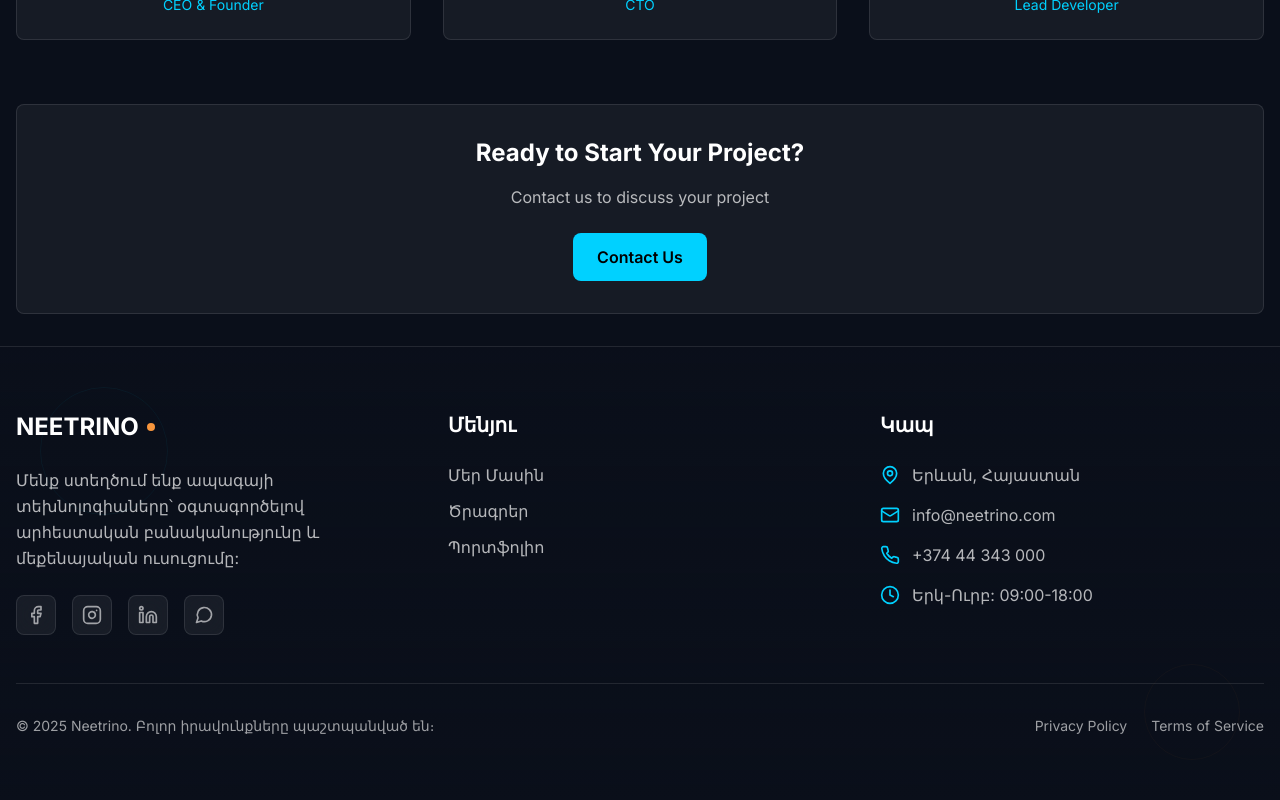
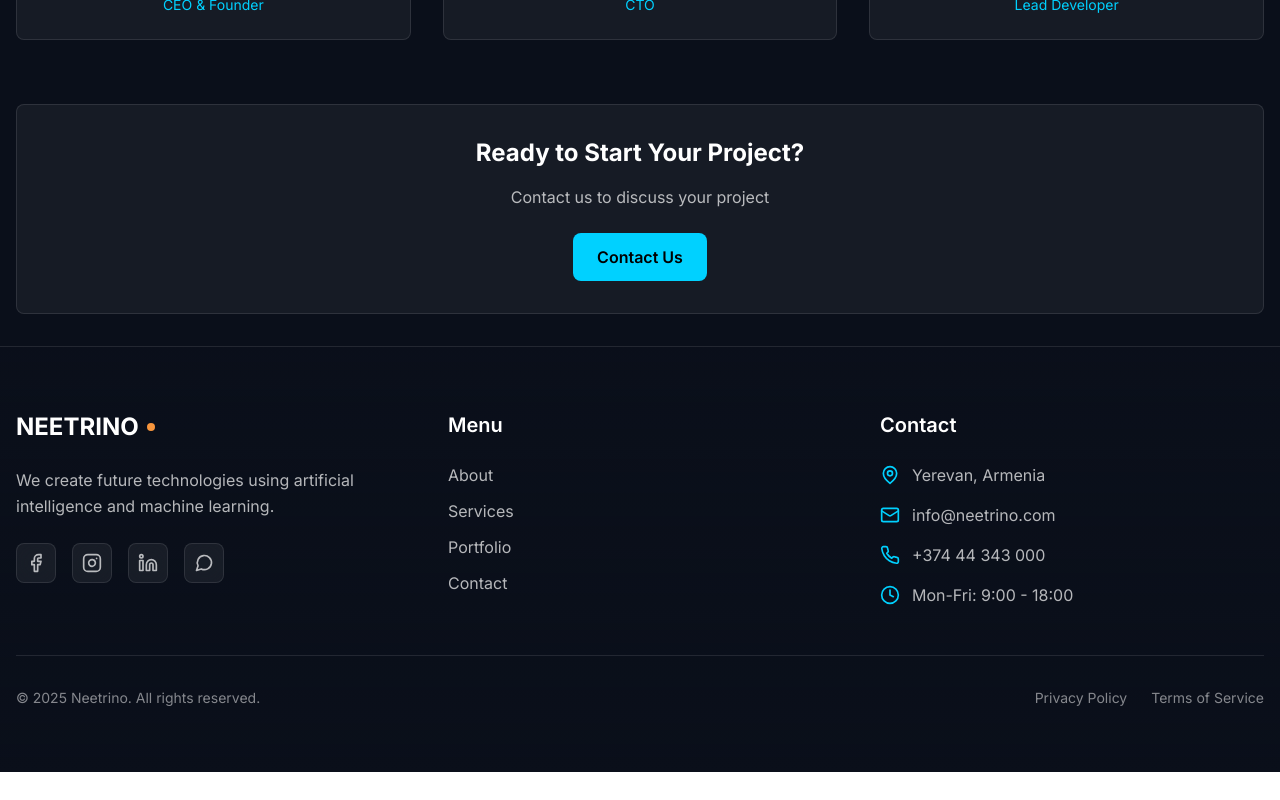
Before and after one commit to kargabrielyan/neetrino_platform, a Next.js app in the folder apps/web/: page /about in a window 1280 px wide. Shown: the part 1162-1962 px from the top of the page. After the commit the page ends 1934 px from the top, so only its background shows below. Built offline with nearby package versions, Linux system fonts and the light colour scheme.

Commit message:
Полностью удалена многоязычность - оставлен только английский язык во всех компонентах и страницах

```diff
--- a/apps/web/app/about/page.tsx
+++ b/apps/web/app/about/page.tsx
@@ -1,13 +1,11 @@
 'use client';
 
 import { useState } from 'react';
-import { type Locale } from '../../lib/i18n';
 import Navbar from '../../components/Navbar';
 import Footer from '../../components/Footer';
 import { Users, Target, Award, Lightbulb } from 'lucide-react';
 
 export default function About() {
-  const [locale, setLocale] = useState<Locale>('hy');
 
   const team = [
     {
@@ -52,7 +50,7 @@
 
   return (
     <main className="min-h-screen bg-bg">
-      <Navbar locale={locale} onLocaleChange={setLocale} />
+      <Navbar />
 
       <div className="container mx-auto px-4 py-8 pt-24">
         {/* Заголовок */}
@@ -157,7 +155,7 @@
         </section>
       </div>
 
-      <Footer locale={locale} />
+      <Footer />
     </main>
   );
 }
--- a/apps/web/app/admin/page.tsx
+++ b/apps/web/app/admin/page.tsx
@@ -1,7 +1,6 @@
 'use client';
 
 import { useState } from 'react';
-import { type Locale } from '../../lib/i18n';
 import Navbar from '../../components/Navbar';
 import Footer from '../../components/Footer';
 import {
@@ -16,7 +15,6 @@
 } from 'lucide-react';
 
 export default function Admin() {
-  const [locale, setLocale] = useState<Locale>('en');
   const [activeTab, setActiveTab] = useState('demos');
 
   const tabs = [
@@ -55,7 +53,7 @@
 
   return (
     <main className="min-h-screen bg-bg">
-      <Navbar locale={locale} onLocaleChange={setLocale} />
+      <Navbar />
 
       <div className="container mx-auto px-4 py-8">
         {/* Header */}
@@ -204,7 +202,7 @@
         )}
       </div>
 
-      <Footer locale={locale} />
+      <Footer />
     </main>
   );
 }
--- a/apps/web/app/blog/page.tsx
+++ b/apps/web/app/blog/page.tsx
@@ -1,13 +1,11 @@
 'use client';
 
 import { useState } from 'react';
-import { type Locale } from '../../lib/i18n';
 import Navbar from '../../components/Navbar';
 import Footer from '../../components/Footer';
 import { Calendar, User, ArrowRight, Tag } from 'lucide-react';
 
 export default function Blog() {
-  const [locale, setLocale] = useState<Locale>('hy');
 
   const posts = [
     {
@@ -49,7 +47,7 @@
 
   return (
     <main className="min-h-screen bg-bg">
-      <Navbar locale={locale} onLocaleChange={setLocale} />
+      <Navbar />
 
       <div className="container mx-auto px-4 py-8">
         {/* Заголовок */}
@@ -167,7 +165,7 @@
         </div>
       </div>
 
-      <Footer locale={locale} />
+      <Footer />
     </main>
   );
 }
--- a/apps/web/app/catalog/page.tsx
+++ b/apps/web/app/catalog/page.tsx
@@ -1,13 +1,11 @@
 'use client';
 
 import { useState } from 'react';
-import { type Locale } from '../../lib/i18n';
 import Navbar from '../../components/Navbar';
 import Footer from '../../components/Footer';
 import { Search, Filter, Grid, List } from 'lucide-react';
 
 export default function Catalog() {
-  const [locale, setLocale] = useState<Locale>('en');
   const [viewMode, setViewMode] = useState<'grid' | 'list'>('grid');
 
   // Моковые данные для демо
@@ -43,7 +41,7 @@
 
   return (
     <main className="min-h-screen bg-bg">
-      <Navbar locale={locale} onLocaleChange={setLocale} />
+      <Navbar />
 
       <div className="container mx-auto px-4 py-8">
         {/* Header */}
@@ -189,7 +187,7 @@
         </div>
       </div>
 
-      <Footer locale={locale} />
+      <Footer />
     </main>
   );
 }
--- a/apps/web/app/contact/page.tsx
+++ b/apps/web/app/contact/page.tsx
@@ -1,13 +1,11 @@
 'use client';
 
 import { useState } from 'react';
-import { type Locale } from '../../lib/i18n';
 import Navbar from '../../components/Navbar';
 import Footer from '../../components/Footer';
 import { Mail, Phone, MapPin, Clock, Send } from 'lucide-react';
 
 export default function Contact() {
-  const [locale, setLocale] = useState<Locale>('hy');
   const [formData, setFormData] = useState({
     name: '',
     email: '',
@@ -30,7 +28,7 @@
 
   return (
     <main className="min-h-screen bg-bg">
-      <Navbar locale={locale} onLocaleChange={setLocale} />
+      <Navbar />
 
       <div className="container mx-auto px-4 py-8">
         {/* Заголовок */}
@@ -218,7 +216,7 @@
         </div>
       </div>
 
-      <Footer locale={locale} />
+      <Footer />
     </main>
   );
 }
--- a/apps/web/app/portfolio/page.tsx
+++ b/apps/web/app/portfolio/page.tsx
@@ -1,13 +1,11 @@
 'use client';
 
 import { useState } from 'react';
-import { type Locale } from '../../lib/i18n';
 import Navbar from '../../components/Navbar';
 import Footer from '../../components/Footer';
 import { ExternalLink, Github, Eye } from 'lucide-react';
 
 export default function Portfolio() {
-  const [locale, setLocale] = useState<Locale>('hy');
   const [activeCategory, setActiveCategory] = useState('all');
 
   const categories = [
@@ -66,7 +64,7 @@
 
   return (
     <main className="min-h-screen bg-bg">
-      <Navbar locale={locale} onLocaleChange={setLocale} />
+      <Navbar />
 
       <div className="container mx-auto px-4 py-8">
         {/* Заголовок */}
@@ -180,7 +178,7 @@
         </div>
       </div>
 
-      <Footer locale={locale} />
+      <Footer />
     </main>
   );
 }
--- a/apps/web/app/services/page.tsx
+++ b/apps/web/app/services/page.tsx
@@ -1,7 +1,6 @@
 'use client';
 
 import { useState } from 'react';
-import { type Locale } from '../../lib/i18n';
 import Navbar from '../../components/Navbar';
 import Footer from '../../components/Footer';
 import {
@@ -16,7 +15,6 @@
 } from 'lucide-react';
 
 export default function Services() {
-  const [locale, setLocale] = useState<Locale>('en');
 
   const services = [
     {
@@ -107,7 +105,7 @@
 
   return (
     <main className="min-h-screen bg-bg">
-      <Navbar locale={locale} onLocaleChange={setLocale} />
+      <Navbar />
 
       <div className="container mx-auto px-4 py-8">
         {/* Header */}
@@ -213,7 +211,7 @@
         </div>
       </div>
 
-      <Footer locale={locale} />
+      <Footer />
     </main>
   );
 }
--- a/apps/web/components/Footer.tsx
+++ b/apps/web/components/Footer.tsx
@@ -11,11 +11,8 @@
   MapPin,
   Clock
 } from 'lucide-react';
-import { getTranslations, type Locale } from '../lib/i18n';
 
-interface FooterProps {
-  locale: Locale;
-}
+interface FooterProps {}
 
 const socialLinks = [
   { icon: Facebook, href: '#', label: 'Facebook' },
@@ -25,22 +22,20 @@
 ];
 
 const menuItems = [
-  { key: 'about', href: '#about' },
-  { key: 'team', href: '#team' },
-  { key: 'programs', href: '#programs' },
-  { key: 'portfolio', href: '#portfolio' },
+  { key: 'about', href: '/about' },
+  { key: 'services', href: '/services' },
+  { key: 'portfolio', href: '/portfolio' },
+  { key: 'contact', href: '/contact' },
 ];
 
-export default function Footer({ locale }: FooterProps) {
-  const t = getTranslations(locale);
-
+export default function Footer({}: FooterProps) {
   const containerVariants = {
     hidden: { opacity: 0 },
     visible: {
       opacity: 1,
       transition: {
         staggerChildren: 0.1,
-        delayChildren: 0.2,
+        ease: 'easeOut',
       },
     },
   };
@@ -51,7 +46,7 @@
       opacity: 1,
       y: 0,
       transition: {
-        duration: 0.6,
+        duration: 0.5,
         ease: 'easeOut',
       },
     },
@@ -67,7 +62,7 @@
           viewport={{ once: true }}
           className="grid grid-cols-1 md:grid-cols-3 gap-12"
         >
-          {/* О компании */}
+          {/* Company Info */}
           <motion.div variants={itemVariants} className="space-y-6">
             <div className="flex items-center gap-2">
               <span className="text-2xl font-bold text-white">
@@ -77,10 +72,10 @@
             </div>
 
             <p className="text-white/70 leading-relaxed">
-              Մենք ստեղծում ենք ապագայի տեխնոլոգիաները՝ օգտագործելով արհեստական բանականությունը և մեքենայական ուսուցումը:
+              We create future technologies using artificial intelligence and machine learning.
             </p>
 
-            {/* Социальные сети */}
+            {/* Social Links */}
             <div className="flex items-center gap-4">
               {socialLinks.map((social, index) => (
                 <motion.a
@@ -88,7 +83,7 @@
                   href={social.href}
                   whileHover={{ scale: 1.1, y: -2 }}
                   whileTap={{ scale: 0.95 }}
-                  className="w-10 h-10 glass rounded-lg flex items-center justify-center text-white/60 hover:text-primary transition-colors"
+                  className="w-10 h-10 glass rounded-lg flex items-center justify-center text-white/70 hover:text-primary transition-colors"
                   aria-label={social.label}
                 >
                   <social.icon className="w-5 h-5" />
@@ -97,10 +92,10 @@
             </div>
           </motion.div>
 
-          {/* Меню */}
+          {/* Menu */}
           <motion.div variants={itemVariants} className="space-y-6">
             <h3 className="text-xl font-semibold text-white">
-              {t.footer.menu}
+              Menu
             </h3>
 
             <ul className="space-y-3">
@@ -110,62 +105,54 @@
                     href={item.href}
                     className="text-white/70 hover:text-primary transition-colors"
                   >
-                    {t.nav[item.key as keyof typeof t.nav]}
+                    {item.key.charAt(0).toUpperCase() + item.key.slice(1)}
                   </a>
                 </li>
               ))}
             </ul>
           </motion.div>
 
-          {/* Контакты */}
+          {/* Contact Info */}
           <motion.div variants={itemVariants} className="space-y-6">
             <h3 className="text-xl font-semibold text-white">
-              {t.footer.contacts}
+              Contact
             </h3>
 
             <div className="space-y-4">
-              {/* Адрес */}
-              <div className="flex items-start gap-3">
-                <MapPin className="w-5 h-5 text-primary mt-0.5 flex-shrink-0" />
-                <span className="text-white/70">
-                  {t.footer.address}
-                </span>
+              <div className="flex items-center gap-3">
+                <MapPin className="w-5 h-5 text-primary" />
+                <span className="text-white/70">Yerevan, Armenia</span>
               </div>
 
-              {/* Email */}
               <div className="flex items-center gap-3">
-                <Mail className="w-5 h-5 text-primary flex-shrink-0" />
+                <Mail className="w-5 h-5 text-primary" />
                 <a
                   href="mailto:info@neetrino.com"
                   className="text-white/70 hover:text-primary transition-colors"
                 >
-                  {t.footer.email}
+                  info@neetrino.com
                 </a>
               </div>
 
-              {/* Телефон */}
               <div className="flex items-center gap-3">
-                <Phone className="w-5 h-5 text-primary flex-shrink-0" />
+                <Phone className="w-5 h-5 text-primary" />
                 <a
                   href="tel:+37444343000"
                   className="text-white/70 hover:text-primary transition-colors"
                 >
-                  {t.footer.phone}
+                  +374 44 343 000
                 </a>
               </div>
 
-              {/* Часы работы */}
               <div className="flex items-center gap-3">
-                <Clock className="w-5 h-5 text-primary flex-shrink-0" />
-                <span className="text-white/70">
-                  {t.footer.hours}
-                </span>
+                <Clock className="w-5 h-5 text-primary" />
+                <span className="text-white/70">Mon-Fri: 9:00 - 18:00</span>
               </div>
             </div>
           </motion.div>
         </motion.div>
 
-        {/* Нижняя полоса */}
+        {/* Copyright */}
         <motion.div
           variants={itemVariants}
           initial="hidden"
@@ -174,20 +161,20 @@
           className="mt-12 pt-8 border-t border-white/10"
         >
           <div className="flex flex-col md:flex-row justify-between items-center gap-4">
-            <p className="text-white/60 text-sm">
-              {t.footer.copyright}
+            <p className="text-white/50 text-sm">
+              © 2025 Neetrino. All rights reserved.
             </p>
 
-            <div className="flex items-center gap-6 text-sm">
+            <div className="flex items-center gap-6">
               <a
-                href="#privacy"
-                className="text-white/60 hover:text-primary transition-colors"
+                href="#"
+                className="text-white/50 hover:text-white/70 text-sm transition-colors"
               >
                 Privacy Policy
               </a>
               <a
-                href="#terms"
-                className="text-white/60 hover:text-primary transition-colors"
+                href="#"
+                className="text-white/50 hover:text-white/70 text-sm transition-colors"
               >
                 Terms of Service
               </a>
@@ -195,10 +182,6 @@
           </div>
         </motion.div>
       </div>
-
-      {/* Декоративные элементы */}
-      <div className="absolute top-10 left-10 w-32 h-32 border border-primary/5 rounded-full animate-pulse-slow"></div>
-      <div className="absolute bottom-10 right-10 w-24 h-24 border border-accent/5 rounded-full animate-pulse-slow" style={{ animationDelay: '2s' }}></div>
     </footer>
   );
 }
```
